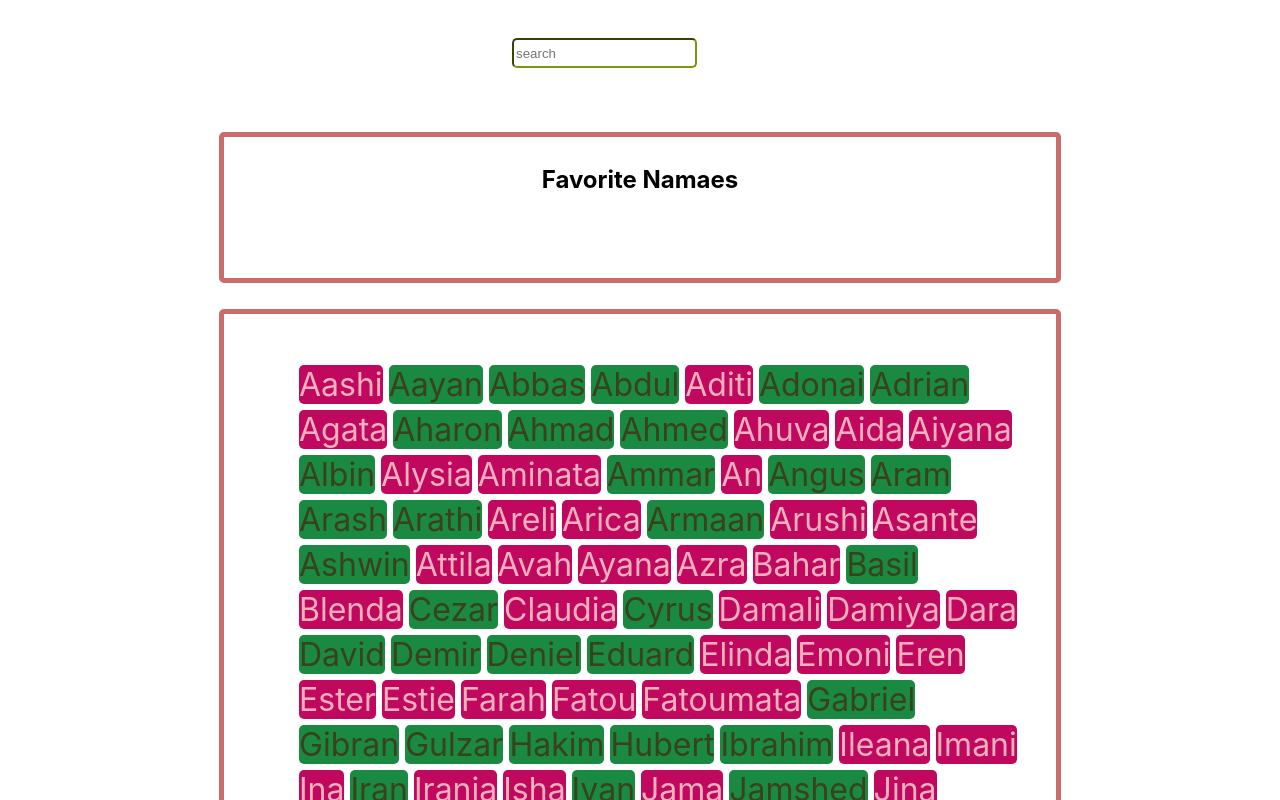
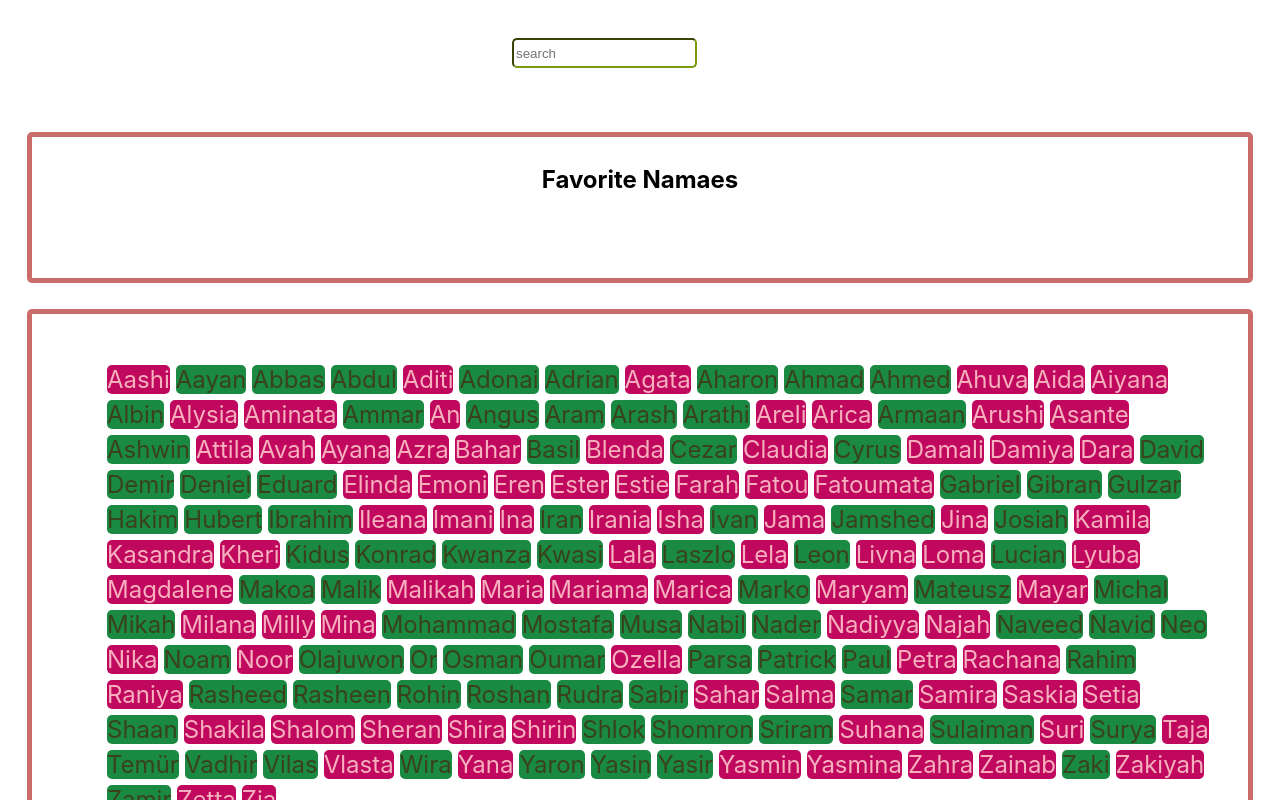
Before and after one commit to Halla-S/baby-names-react, a React (Create React App) app: page / in a window 1280 px wide. Shown: the top 800 px of the page. Built offline with nearby package versions, Linux system fonts and the light colour scheme.

Commit message:
change in styling

```diff
--- a/src/App.css
+++ b/src/App.css
@@ -4,7 +4,7 @@
 .myDiv {
   display: flex;
   justify-content: center;
-  width: 60%;
+  width: 90%;
   margin: 2% auto;
   border: 5px solid rgb(202, 108, 108);
   border-radius: 5px;
@@ -14,7 +14,7 @@
 .blue {
   background: rgb(26 138 67);
   display: inline-block;
-  font-size: xx-large;
+  font-size: x-large;
   color: rgb(57, 66, 27);
   margin: 3px;
   border-radius: 5px;
@@ -22,7 +22,7 @@
 .pink {
   background: rgb(192, 8, 94);
   display: inline-block;
-  font-size: xx-large;
+  font-size: x-large;
   color: rgb(246, 176, 190);
   margin: 3px;
   border-radius: 5px;
```
